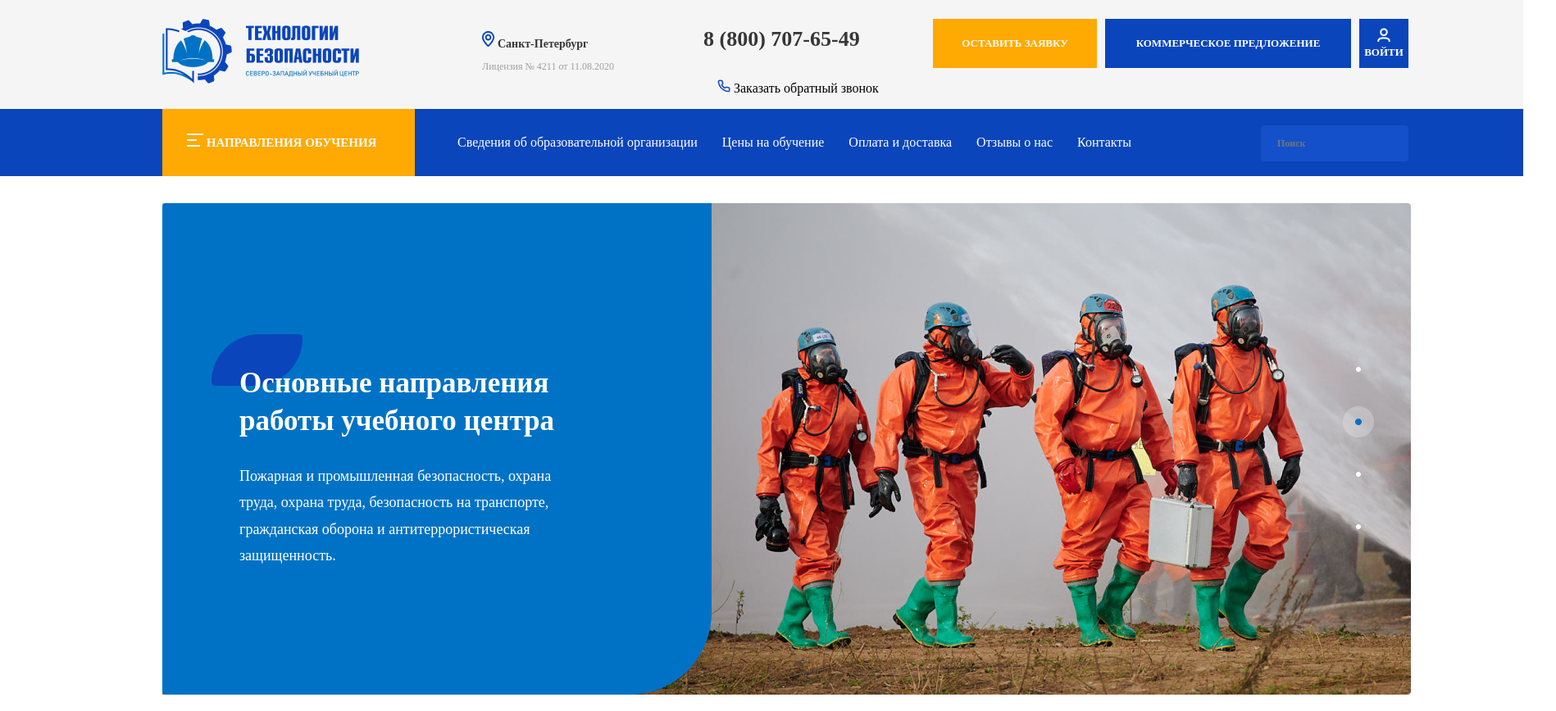
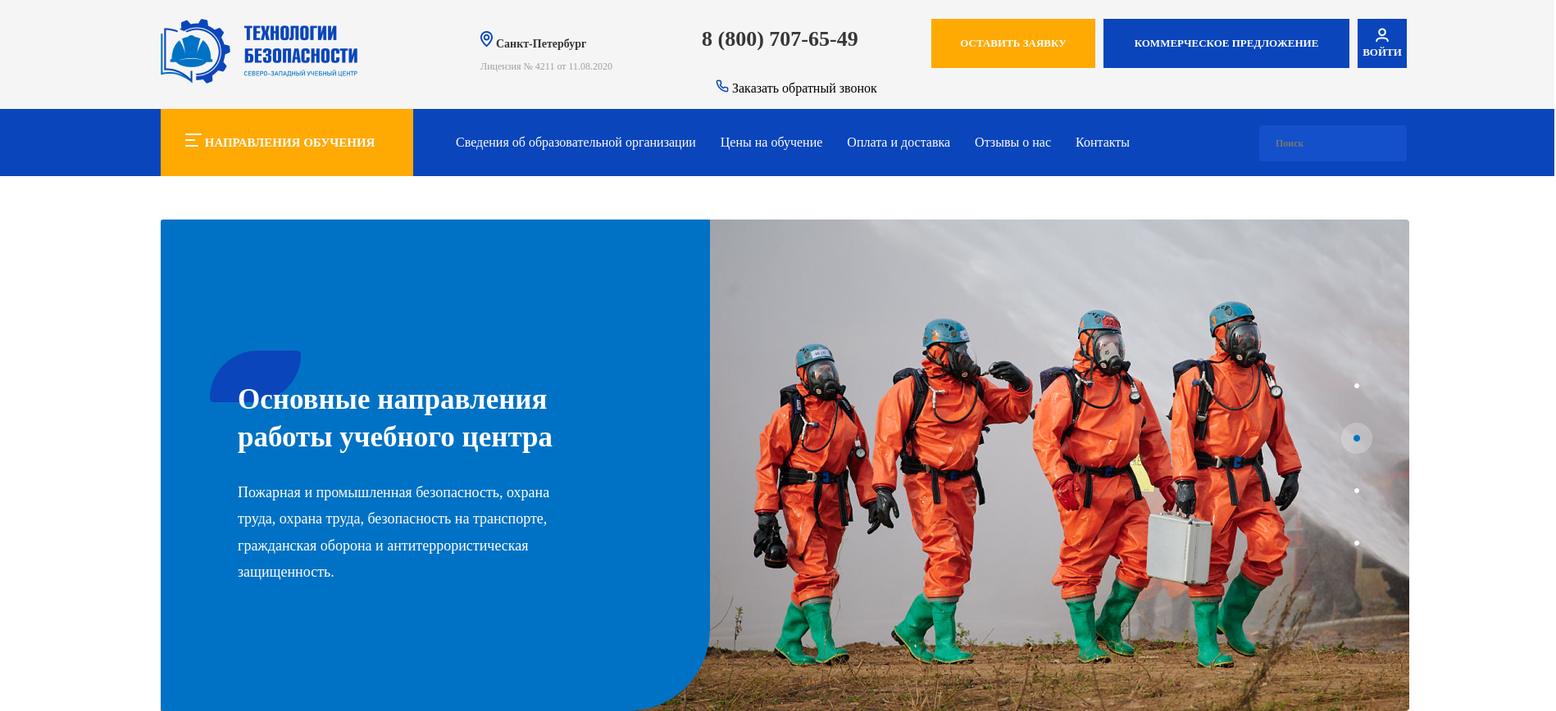
Before and after one commit to ZaliK007/HTML_exam, a plain HTML site: page exam_html/index.html in a window 1280 px wide. Shown: the top 868 px of the page at 82% size, 1898 px wide, since content can reach past the window. Drawn offline with Linux system fonts and the light colour scheme.

Commit message:
add repair

```diff
--- a/exam_html/side_otzivi_style.css
+++ b/exam_html/side_otzivi_style.css
@@ -3,7 +3,7 @@
     background-color: whitesmoke;
     margin-left: -10px;
     margin-top: -10px;
-    width: 1860px;
+    width: 1900px;
     height: 150px;
 }
 .main_logo{
@@ -121,7 +121,7 @@ a:hover{
     border: none;
 }
 .second_header{
-    width: 1860px;
+    width: 1900px;
     height: 82px;
     background: #0A45BB;
     display: flex;
@@ -252,7 +252,7 @@ p{
     gap: 40px;
 }
 .lower_div{
-    width: 1860px;
+    width: 1900px;
     height: 187px;
     background: #0A45BB;
     display: flex;
@@ -260,7 +260,7 @@ p{
     margin-left: -10px;
 }
 .lower_div1{
-    width: 1860px;
+    width: 1900px;
     height: 76px;
     background: #093CA4;
     margin-left: -10px;
--- a/exam_html/style.css
+++ b/exam_html/style.css
@@ -1,9 +1,9 @@
 .main_header{
     background-color: white;
     background-color: whitesmoke;
-    margin-left: -10px;
+    margin-left: -12px;
     margin-top: -10px;
-    width: 1860px;
+    width: 1900px;
     height: 150px;
 }
 .main_logo{
@@ -121,11 +121,12 @@ a:hover{
     border: none;
 }
 .second_header{
-    width: 1860px;
+    width: 1900px;
     height: 82px;
     background: #0A45BB;
     display: flex;
     margin-top: -25px;
+    margin-left: 0px;
 }
 .obuch{
     width: 308px;
@@ -196,9 +197,9 @@ a:hover{
 .main_div{
     width: 1523px;
     height: 600px;
-    background-image: url('/exam_html/img/ULZ_2369.png');
-    margin-top: 100px;
-    margin-left: 190px;
+    background-image: url('./img/ULZ_2369.png');
+    margin-top: 120px;
+    margin-left: 188px;
     background-position: right top;
     display: flex;
     flex-direction: column;
@@ -543,7 +544,7 @@ h1{
     margin-top: 20px;
 }
 .lower_div{
-    width: 1860px;
+    width: 1900px;
     height: 187px;
     background: #0A45BB;
     display: flex;
@@ -551,7 +552,7 @@ h1{
     margin-left: -10px;
 }
 .lower_div1{
-    width: 1860px;
+    width: 1900px;
     height: 76px;
     background: #093CA4;
     margin-left: -10px;
```
